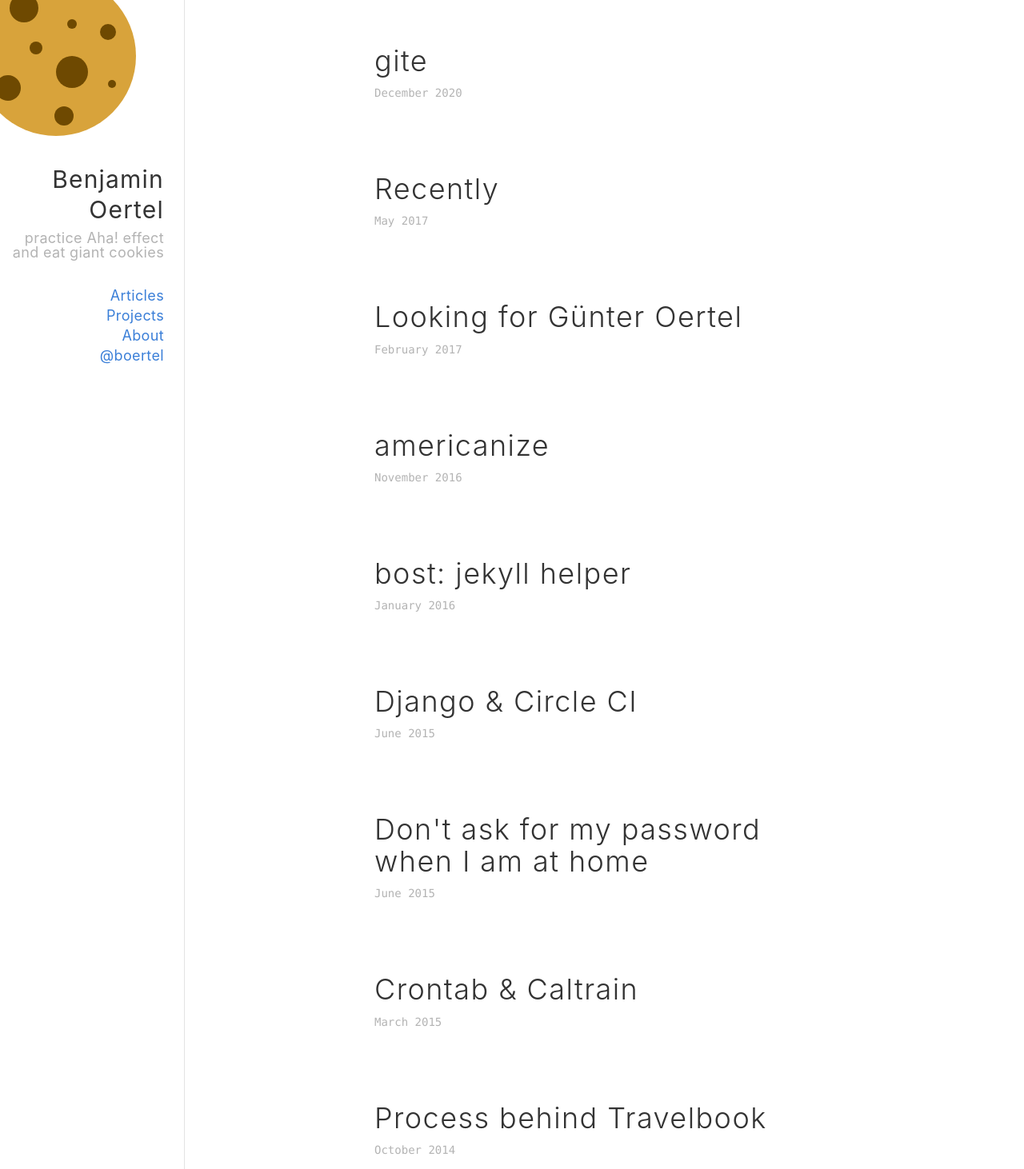
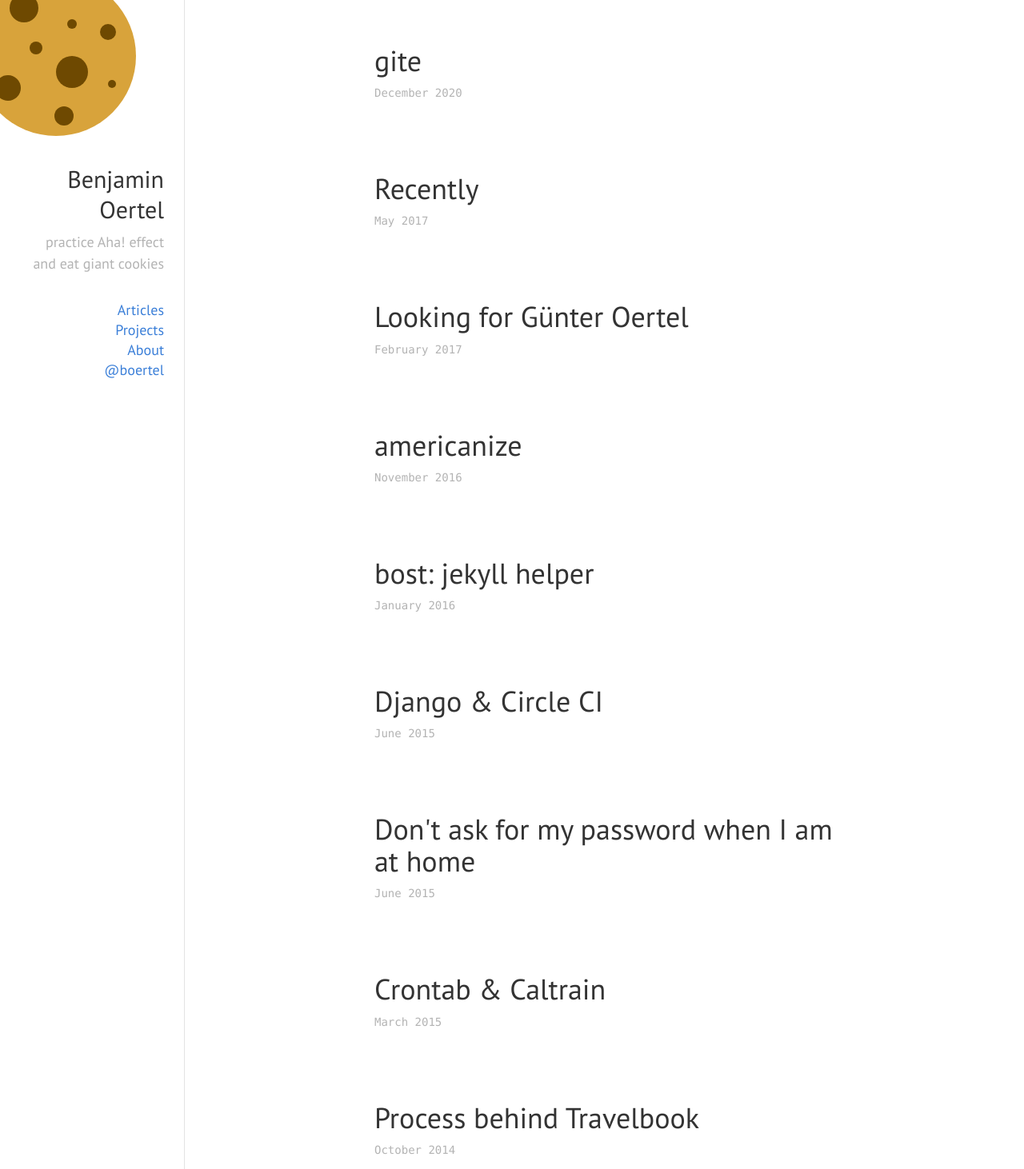
Before and after one commit to boertel/blog, a Jekyll site: the page built from index.html, in a window 1280 px wide. Shown: the whole page at 80% size. Built offline with Jekyll 4.4.1, drawn with Linux system fonts in a browser that asks for light colours; comment, search, counter and statistics services are not loaded.

Commit message:
sorry but default font sucks

```diff
--- a/_layouts/default.html
+++ b/_layouts/default.html
@@ -8,6 +8,7 @@
     <link rel="stylesheet" type="text/css" href="/static/css/pygments.css">
     <link rel="stylesheet" type="text/css" href="/static/css/octicons.css">
     <meta name="viewport" content="width=device-width, initial-scale=1, maximum-scale=1">
+    <link href="https://fonts.googleapis.com/css?family=EB+Garamond|PT+Sans" rel="stylesheet">
     <link rel="shortcut icon" href="/favicon.png" type="image/png" />
 </head>
 <body>
--- a/static/css/blog.css
+++ b/static/css/blog.css
@@ -4,7 +4,7 @@
 }
 body {
     color: #333;
-    font-family: "Times New Roman", serif;
+    font-family: "EB Garamond", serif;
     font-weight: 400;
     font-size: 18px;
     line-height: 1.5em;
@@ -25,7 +25,7 @@
 }
 p, ul {
     margin-bottom: 16px;
-    line-height: 1em;
+    line-height: 1.5em;
 }
 em {
     font-style: italic;
@@ -74,9 +74,8 @@
 }
 
 h1, h2, h3, h4, h5, h6 {
-    font-family: -apple-system, sans-serif;
+    font-family: "PT Sans", sans-serif;
     font-size: 26px;
-    letter-spacing: 0.04em;
     margin-bottom: 8px;
     text-rendering: optimizeLegibility;
     font-weight: 300;
@@ -249,8 +248,7 @@
 }
 .sidebar .meta {
     position: relative;
-    font-family: -apple-system, sans-serif;
-    letter-spacing: 0.02em;
+    font-family: "PT Sans", sans-serif;
     overflow: hidden;
     padding: 25px 25px 25px 10px;
     margin-top: 180px;
```
